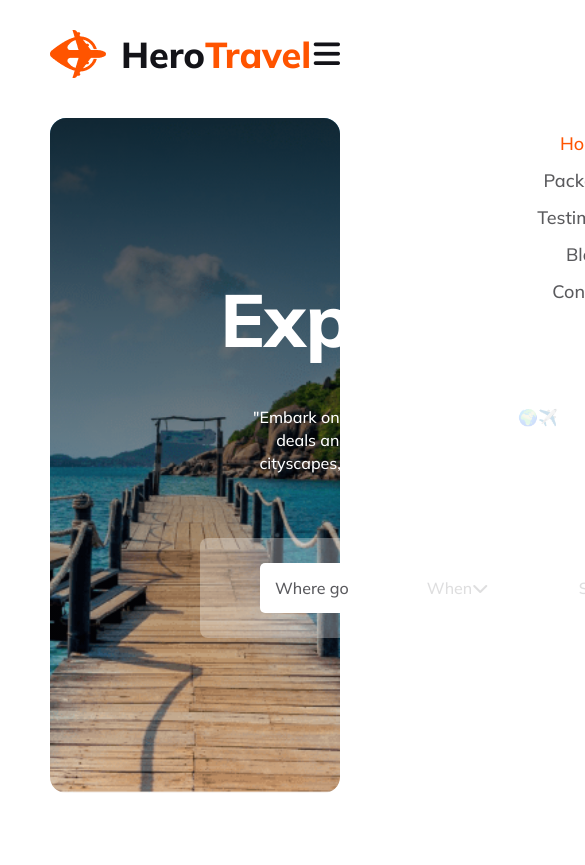
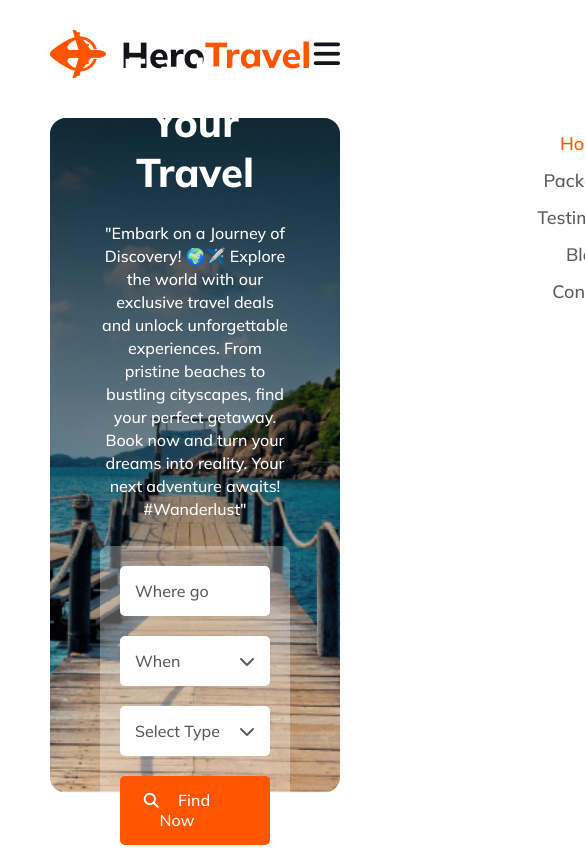
Before and after one commit to reyad-hasan/Travel-responsive-website, a plain HTML site: page index.html in a window 390 px wide. Shown: the top 865 px of the page, 585 px wide, since content can reach past the window. Before the commit the page ends 844 px from the top, so only its background shows below. Drawn offline with Linux system fonts and the light colour scheme.

Commit message:
completed header section with responsive

```diff
--- a/css/style.css
+++ b/css/style.css
@@ -88,14 +88,14 @@ a:hover {
   background-position: center;
   background-repeat: no-repeat;
   background-size: cover;
-  border-radius: 16px;
+  border-radius: 1rem;
   margin-top: 40px;
 }
 .bg_opacity {
   background: linear-gradient(to top, rgba(0, 0, 0, 0), rgba(0, 0, 0, 0.774));
   width: 100%;
   height: 100%;
-  border-radius: 16px;
+  border-radius: 1rem;
   display: flex;
   align-items: center;
 }
@@ -105,7 +105,7 @@ a:hover {
 }
 .banner_title {
   color: var(--secondaryColor);
-  font-size: 74px;
+  font-size: 4.5rem;
   font-weight: 800;
 }
 .description {
@@ -115,14 +115,13 @@ a:hover {
   padding: 40px 50px;
 }
 .find_container {
-  height: 100px;
   background: rgba(255, 255, 255, 0.3);
-  border-radius: 8px;
+  border-radius: 0.5rem;
   display: flex;
   align-items: center;
   justify-content: space-evenly;
   gap: 20px;
-  padding: 0px 60px;
+  padding: 20px 60px;
 }
 .find_box {
   background-color: var(--secondaryColor);
@@ -182,4 +181,24 @@ a:hover {
   #check:checked ~ ul {
     right: 0;
   }
+  .description_box {
+    padding: 0px 50px;
+  }
+  .banner_title {
+    font-size: 2.5rem;
+  }
+  .description {
+    padding: 25px 0px;
+  }
+  .find_container {
+    flex-direction: column;
+    padding: 20px;
+  }
+  .find_box {
+    width: 100%;
+    justify-content: space-between;
+  }
+  .primary_btn {
+    width: 100%;
+  }
 }
```
